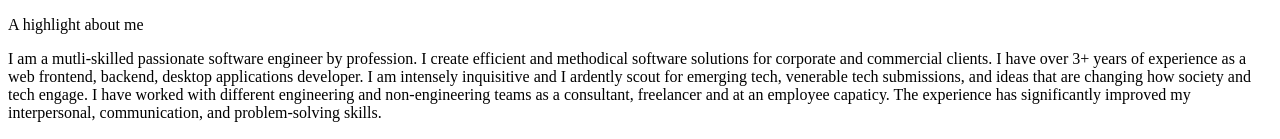
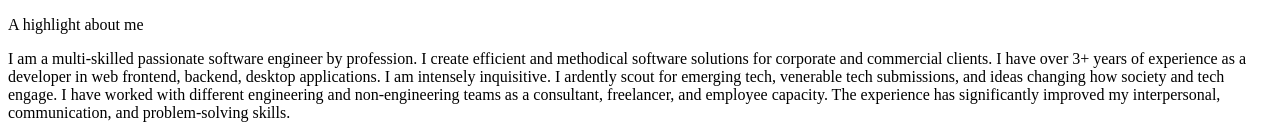
Before and after one commit to 0xMurage/personal-site, a website with bundled scripts: page index.html in a window 1280 px wide. Shown: the part 661-800 px from the top of the page. Built offline with nearby package versions, Linux system fonts and the light colour scheme; files whose address does not match are found by name.

Commit message:
fix: grammar improvement

```diff
--- a/index.html
+++ b/index.html
@@ -63,13 +63,13 @@
 
 
             <p class="content">
-                I am a mutli-skilled passionate software engineer by profession. I create efficient and
-                methodical software solutions for corporate and commercial clients. I have over 3+ years of
-                experience as a web frontend, backend, desktop applications developer. I am intensely
-                inquisitive and I ardently scout for emerging tech, venerable tech submissions, and ideas that
-                are changing how society and tech engage. I have worked with different engineering and
-                non-engineering teams as a consultant, freelancer and at an employee capaticy. The experience
-                has significantly improved my interpersonal, communication, and problem-solving skills.
+                I am a multi-skilled passionate software engineer by profession. I create efficient and methodical
+                software solutions for corporate and commercial clients. I have over 3+ years of experience as a
+                developer in web frontend, backend, desktop applications. I am intensely inquisitive. I ardently scout
+                for emerging tech, venerable tech submissions, and ideas changing how society and tech engage. I have
+                worked with different engineering and non-engineering teams as a consultant, freelancer, and employee
+                capacity. The experience has significantly improved my interpersonal, communication, and problem-solving
+                skills.
             </p>
         </article>
     </section>
```
Also changed, not shown: contact-me.html (+1 -1 lines).
